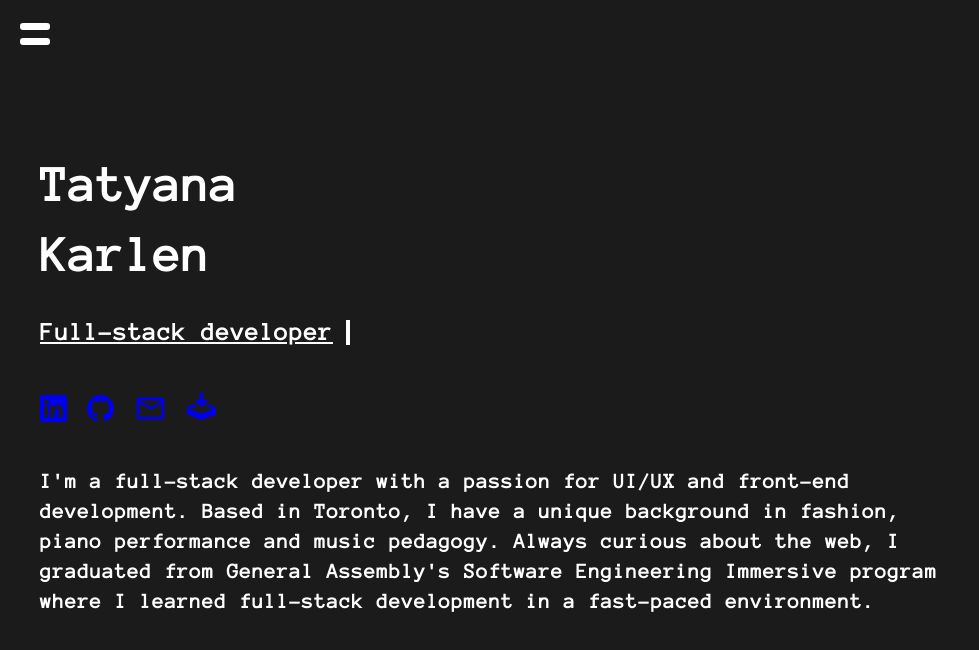
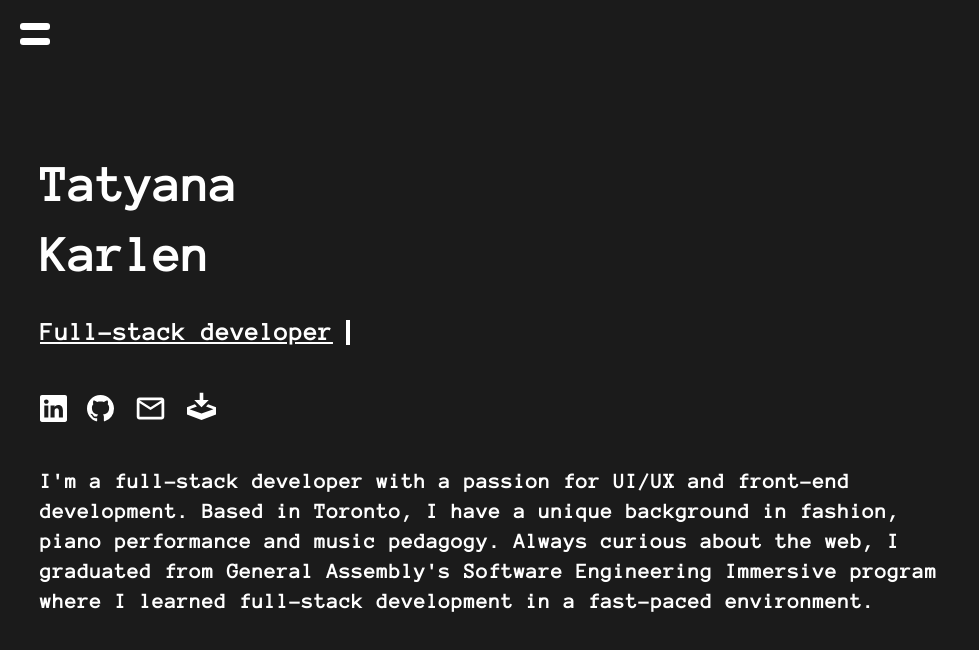
Before and after one commit to tatyanakarlen/PortfolioWebsite, a React (Create React App) app: page / in a window 1280 px wide. Shown: the top 650 px of the page, without its empty margins (0-979 px from the left). Built offline with nearby package versions, Linux system fonts and the light colour scheme; a web font is replaced by a local one.

Commit message:
commit before checkout

```diff
--- a/src/components/Hero/Hero.css
+++ b/src/components/Hero/Hero.css
@@ -19,7 +19,7 @@
 }
 
 .hero li svg {
-  color: var(--color-primary);
+  color: white;
 }
 
 .hero li svg {
```
